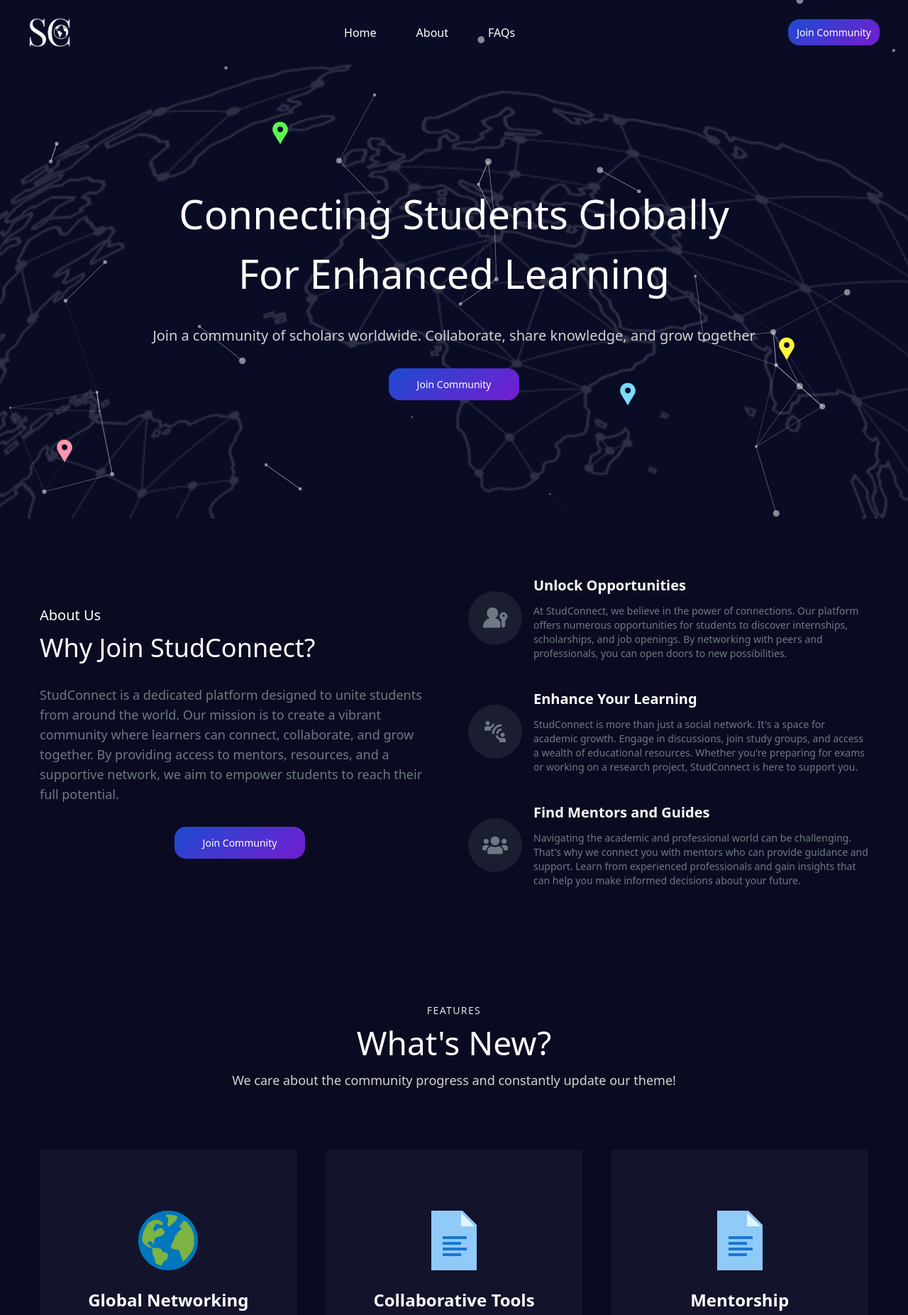
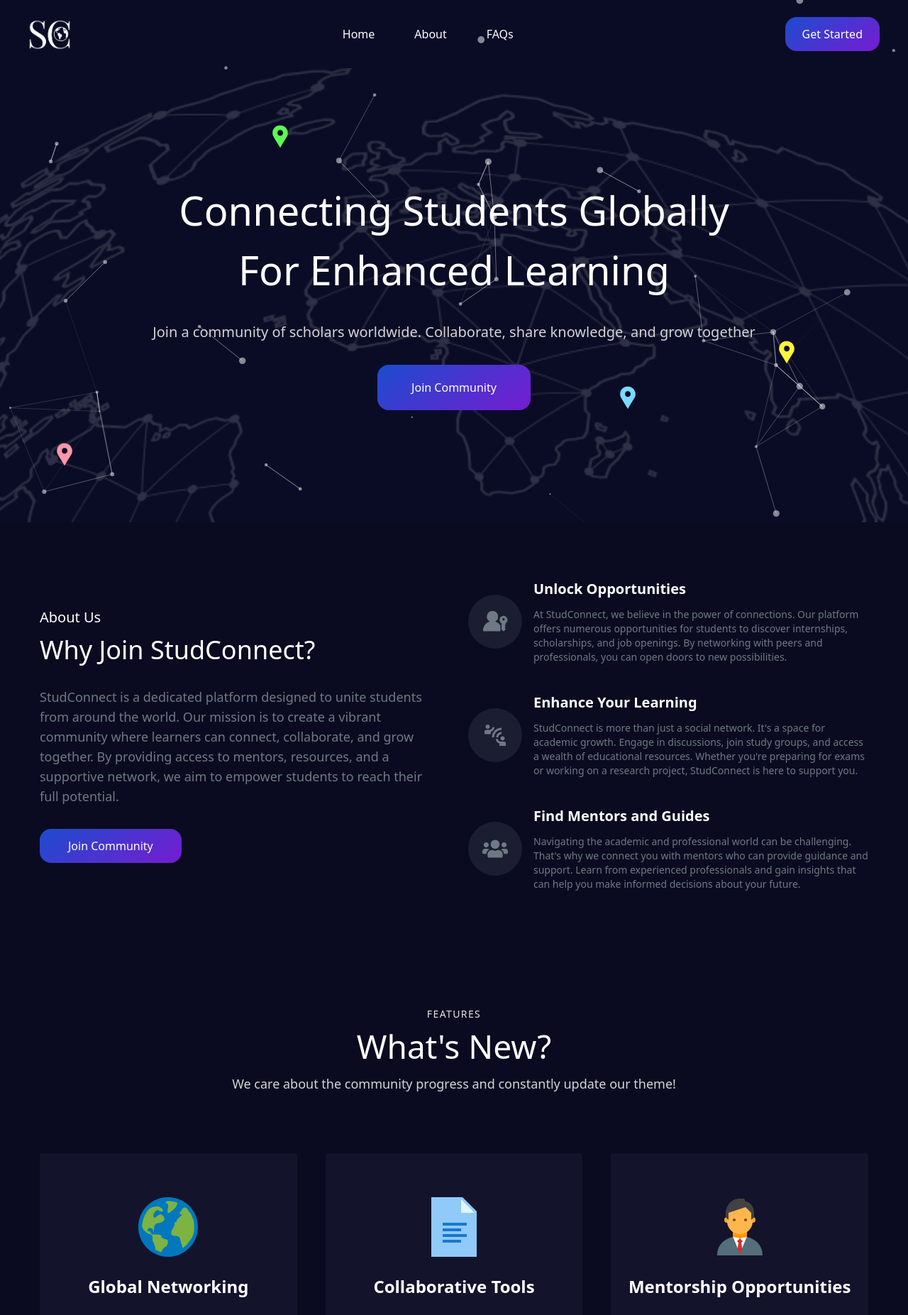
Before and after one commit to StudConnect/Frontend, a React (Vite) app: page / in a window 1280 px wide. Shown: the top 1853 px of the page at 71% size. Built offline with nearby package versions, Linux system fonts and the light colour scheme.

Commit message:
code rebuild

```diff
--- a/src/components/shared/buttons/Buttons.tsx
+++ b/src/components/shared/buttons/Buttons.tsx
@@ -5,7 +5,7 @@ export const ButtonBg: React.FC<ButtonProps> = ({ children, disabled, onClick, c
     <>
       <button
         className={`w-full ${disabled ? "" : ""
-          } rounded-2xl items-center cursor-pointer justify-center inline-flex text-center linear-gradient text-white text-sm font-medium leading-normal ${className}`}
+          } rounded-2xl items-center cursor-pointer justify-center inline-flex text-center linear-gradient text-white text-base font-medium leading-normal ${className}`}
         onClick={onClick}
         disabled={disabled}
         {...rest}
@@ -15,54 +15,3 @@ export const ButtonBg: React.FC<ButtonProps> = ({ children, disabled, onClick, c
     </>
   );
 };
-
-// export const ButtonSm = ({ children, disable, handleClick, ...rest }) => {
-//   return (
-//     <>
-//       <button
-//         className={`w-full ${
-//           disable ? "bg-zinc-500" : "bg-lime-700"
-//         } px-6 py-2 rounded-md items-center justify-center inline-flex text-center text-white text-sm font-medium leading-normal`}
-//         onClick={handleClick}
-//         disabled={disable}
-//         {...rest}
-//       >
-//         {children}
-//       </button>
-//     </>
-//   );
-// };
-
-// export const ButtonBgLight = ({ children, disable, handleClick, ...rest }) => {
-//   return (
-//     <>
-//       <button
-//         className={`w-full ${
-//           disable ? "bg-zinc-500" : "bg-green-100"
-//         } px-6 py-3  rounded-md items-center justify-center inline-flex text-center text-lime-700 text-sm font-medium leading-normal`}
-//         onClick={handleClick}
-//         disabled={disable}
-//         {...rest}
-//       >
-//         {children}
-//       </button>
-//     </>
-//   );
-// };
-
-// export const ButtonOutline = ({ children, disable, handleClick, ...rest }) => {
-//   return (
-//     <>
-//       <button
-//         className={`w-full ${
-//           disable ? "bg-zinc-500" : "bg-transparent"
-//         } px-6 py-3 border border-lime-700 rounded-md items-center justify-center inline-flex text-center text-lime-700 text-sm font-medium leading-normal`}
-//         onClick={handleClick}
-//         disabled={disable}
-//         {...rest}
-//       >
-//         {children}
-//       </button>
-//     </>
-//   );
-// };
--- a/src/components/shared/home/About.tsx
+++ b/src/components/shared/home/About.tsx
@@ -31,7 +31,7 @@ const About = () => {
           <h3 className="text-white font-medium text-lg md:text-xl mb-3 text-center md:text-left">About Us</h3>
           <h2 className="text-white font-medium text-3xl md:text-4xl mb-8 text-center md:text-left">Why Join StudConnect?</h2>
           <p className="text-para text-left text-sm md:text-lg font-medium mb-8">StudConnect is a dedicated platform designed to unite students from around the world. Our mission is to create a vibrant community where learners can connect, collaborate, and grow together. By providing access to mentors, resources, and a supportive network, we aim to empower students to reach their full potential.</p>
-          <section className="w-full flex justify-center">
+          <section className="w-full flex justify-left">
             <section className='w-fit'>
               <ButtonBg className='px-10 py-3' onClick={function (): void {
                 navigate("/register")
--- a/src/components/shared/home/Faq.tsx
+++ b/src/components/shared/home/Faq.tsx
@@ -1,11 +1,9 @@
 import React, { useState } from 'react'
-import { BsQrCode } from 'react-icons/bs';
-import { FaGlobeAmericas, FaMinus, FaPaintBrush, FaPlus } from 'react-icons/fa';
-import { IoImageOutline } from 'react-icons/io5';
+import { FaMinus, FaPlus } from 'react-icons/fa';
 import { AccordionItem } from '../../../types/Interface';
 import { PiNumberFive, PiNumberFour, PiNumberOne, PiNumberSix, PiNumberThree, PiNumberTwo } from 'react-icons/pi';
 
-const Faq = () => {
+const Faq: React.FC = () => {
     const iconStyles = "text-swhite"
     const [accordions, setAccordions] = useState<AccordionItem[]>([
         {
--- a/src/components/shared/home/Features.tsx
+++ b/src/components/shared/home/Features.tsx
@@ -1,5 +1,5 @@
 
-import { FcDocument, FcGlobe } from "react-icons/fc";
+import { FcBusinessman, FcDocument, FcGlobe } from "react-icons/fc";
 
 const Features = () => {
   const iconStyles = "text-8xl"
@@ -17,7 +17,7 @@ const Features = () => {
         "Utilize powerful tools for shared document editing and project collaboration. Enhance your learning through collaborative efforts",
     },
     {
-      icon: <FcDocument className={iconStyles} />,
+      icon: <FcBusinessman className={iconStyles} />,
       title: "Mentorship Opportunities",
       content:
         "Engage in mentorship programs for guidance and support. Be a mentor and make a positive impact on others' academic journeys",
@@ -41,12 +41,12 @@ const Features = () => {
       <section className="w-100 py-20">
         <section className="grid grid-cols-1 sm:grid-cols-2 md:grid-cols-3 gap-10">
           {featuresData.map((item) => (
-            <section className="bg-dvgray rounded text-center md:py-20 py-10 md:px-8 px-5">
+            <section className="bg-dvgray rounded text-center md:py-14 py-10 md:px-5 px-5">
               <section className="w-100 flex justify-center mb-5">
                 {item?.icon}
               </section>
               <h3 className="text-2xl text-white font-bold mb-5">{item.title}</h3>
-              <p className="text-base text-para mb-5">
+              <p className="text-base text-para md:leading-7 mb-5">
                 {item.content}
               </p>
             </section>
--- a/src/components/shared/home/Footer.tsx
+++ b/src/components/shared/home/Footer.tsx
@@ -1,6 +1,6 @@
 import { Link } from "react-router-dom";
 import Logo from "../logo/Logo";
-import { FaDiscord, FaFacebook, FaInstagram, FaTwitter } from "react-icons/fa";
+import { FaDiscord, FaFacebook, FaInstagram, FaTwitter, FaWhatsapp } from "react-icons/fa";
 
 const Footer = () => {
   const iconStyles = "text-4xl text-white"
@@ -11,18 +11,21 @@ const Footer = () => {
           <Logo />
         </section>
         <section className="flex justify-center gap-5 mb-8">
-          <Link to={"/"}>
+          <a target="_blank" rel="noopener noreferrer" href={"https://www.facebook.com/profile.php?id=61559549195573&mibextid=ZbWKwL"}>
             <FaFacebook className={iconStyles} />
-          </Link>
-          <Link to={""}>
+          </a>
+          <a target="_blank" rel="noopener noreferrer" href={"https://www.instagram.com/studconnect"}>
             <FaInstagram className={iconStyles} />
-          </Link>
-          <Link to={"https://discord.gg/uYpENhRUwB"}>
+          </a>
+          <a target="_blank" rel="noopener noreferrer" href={"https://discord.gg/uYpENhRUwB"}>
             <FaDiscord className={iconStyles} />
-          </Link>
-          <Link to={"https://x.com/studconnect_X"}>
+          </a>
+          <a target="_blank" rel="noopener noreferrer" href={"https://x.com/studconnect_X"}>
             <FaTwitter className={iconStyles} />
-          </Link>
+          </a>
+          <a target="_blank" rel="noopener noreferrer" href={"https://whatsapp.com/channel/0029VaQlBzt3WHTVF9zdYu2T"}>
+            <FaWhatsapp className={iconStyles} />
+          </a>
         </section>
         <p className="text-sm text-center text-[#5E676C]">
           © 2024 StudConnect. All rights reserved.
--- a/src/components/shared/home/Hero.tsx
+++ b/src/components/shared/home/Hero.tsx
@@ -32,7 +32,7 @@ const Hero = () => {
             Join a community of scholars worldwide. Collaborate, share knowledge, and grow together
           </p>
           <section className='w-fit mx-auto'>
-            <ButtonBg className='px-10 py-3' onClick={function (): void {
+            <ButtonBg className='px-12 py-5' onClick={function (): void {
               navigate("/register")
             }}>Join Community</ButtonBg>
           </section>
--- a/src/components/shared/navbar/Navbar.tsx
+++ b/src/components/shared/navbar/Navbar.tsx
@@ -50,9 +50,9 @@ const Navbar: React.FC = () => {
             </ul>
           </section>
           <section className="hidden md:block">
-            <ButtonBg className="px-3 py-2" onClick={function (): void {
+            <ButtonBg className="px-6 py-3" onClick={function (): void {
               navigate("/register")
-            }}>Join Community</ButtonBg>
+            }}>Get Started</ButtonBg>
           </section>
           <section className="md:hidden">
             <BsList
```
